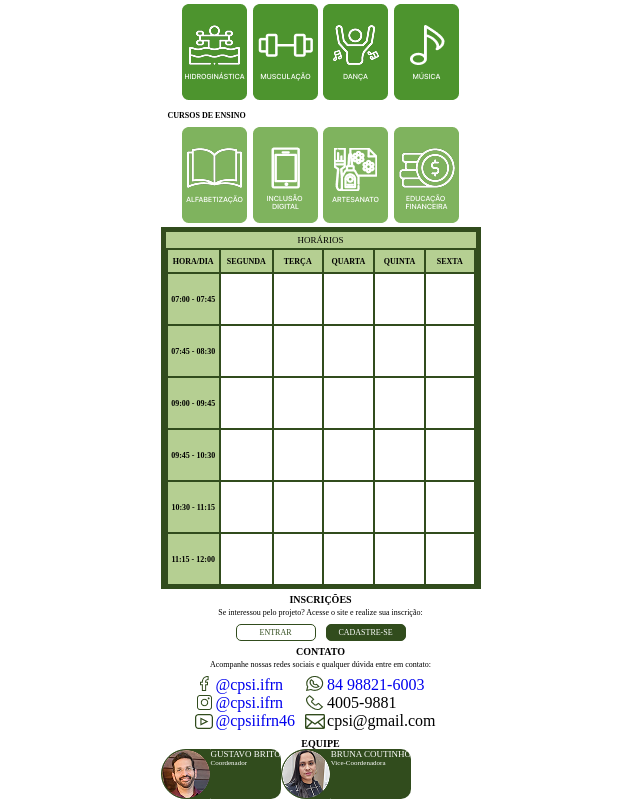
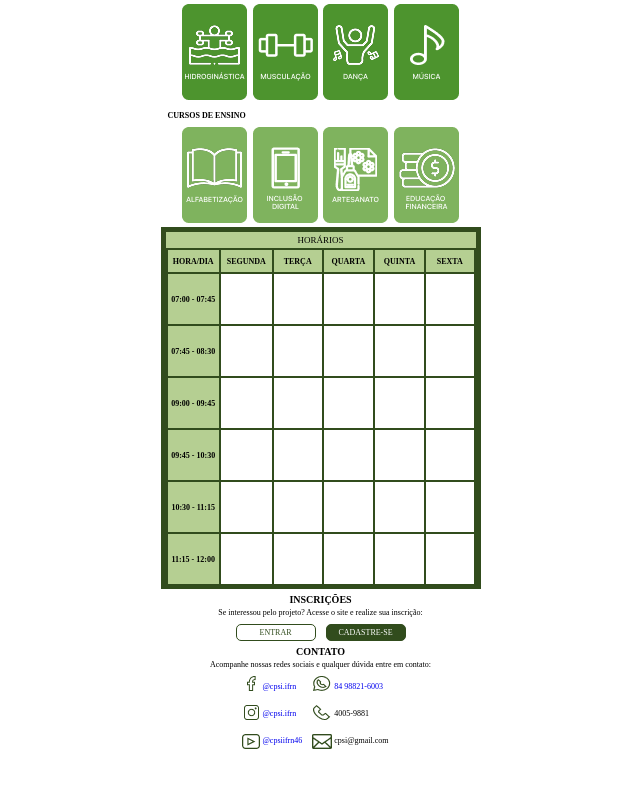
Before and after one commit to Lielly/CPSI-LandingPage-mobile, a plain HTML site: page index.html in a window 1280 px wide. Shown: the part 3079-3878 px from the top of the page, without its empty margins (355-995 px from the left). After the commit the page ends 3842 px from the top, so only its background shows below. Drawn offline with Linux system fonts and the light colour scheme; a web font is replaced by a local one.

Commit message:
atualizando html e css de contato

```diff
--- a/index.html
+++ b/index.html
@@ -10,6 +10,11 @@
     <link rel="preconnect" href="https://fonts.googleapis.com">
     <link rel="preconnect" href="https://fonts.gstatic.com" crossorigin>
     <link href="https://fonts.googleapis.com/css2?family=Inknut+Antiqua:wght@300;400;500;600;700;800;900&display=swap" rel="stylesheet">
+
+    <!-- INTER -->
+    <link rel="preconnect" href="https://fonts.googleapis.com">
+    <link rel="preconnect" href="https://fonts.gstatic.com" crossorigin>
+    <link href="https://fonts.googleapis.com/css2?family=Inter:ital,opsz,wght@0,14..32,100..900;1,14..32,100..900&display=swap" rel="stylesheet">
 
   </head>
   <body>
@@ -145,13 +150,13 @@
         <p>Acompanhe nossas redes sociais e qualquer dúvida entre em contato:</p>
         <div>
           <ul class="logos">
-            <li><a href="https://www.facebook.com/cpsi.ifrn/"><img src="imagens/logo-facebook.png" alt="logo facebook"></li>
-            <li><a href="https://www.instagram.com/cpsi.ifrn/"><img src="imagens/logo-instagram.png" alt="logo instagram"></li>
-            <li><a href="https://www.youtube.com/@cpsiifrn46/"><img src="imagens/logo-youtube.png" alt="logo youtube"></li>
+            <li><a href="https://www.facebook.com/cpsi.ifrn/"><img src="imagens/logo-facebook.png" alt="logo facebook"></a></li>
+            <li><a href="https://www.instagram.com/cpsi.ifrn?igsh=MXdwNW5pb3YyYWh6Ng=="><img src="imagens/logo-instagram.png" alt="logo instagram"></a></li>
+            <li><a href="https://www.youtube.com/@cpsiifrn46/"><img src="imagens/logo-youtube.png" alt="logo youtube"></a></li>
           </ul>
           <ul class="infos">
             <li><a href="https://www.facebook.com/cpsi.ifrn/">@cpsi.ifrn</a></li>
-            <li><a href="https://www.instagram.com/cpsi.ifrn/">@cpsi.ifrn</a></li>
+            <li><a href="https://www.instagram.com/cpsi.ifrn?igsh=MXdwNW5pb3YyYWh6Ng==">@cpsi.ifrn</a></li>
             <li><a href="https://www.youtube.com/@cpsiifrn46/">@cpsiifrn46</a></li>
           </ul>
           <ul class="logos">
@@ -166,21 +171,25 @@
           </ul>
         </div>
       </section>
-      <section class="equipe">
+      <!--<section class="equipe">
         <h2 id="equipe">EQUIPE</h2>
         <div>
-          <img src="imagens/foto-coordenador.png" alt="foto coordenador">
+          <div>
+            <img src="imagens/foto-coordenador.png" alt="fot0 coordenador">
             <ul>
               <li>GUSTAVO BRITO</li>
               <li>Coordenador</li>
             </ul>
+          </div>
+          <div>
             <img src="imagens/foto-vicecoordenadora.png" alt="foto vice-coordenadora">
             <ul>
               <li>BRUNA COUTINHO</li>
               <li>Vice-Coordenadora</li>
             </ul>
           </div>
-      </section>
+        </div>
+      </section>-->
     </main>
     <!--<footer>
       <h4>Localização</h4>
--- a/style.css
+++ b/style.css
@@ -3,8 +3,9 @@
     padding: 0;
     list-style-type: none;
     text-decoration: none;
+    /*font-family: "Inter", sans-serif;*/
 }
-/* */
+
 .colunae{
     width: 515.5px;
     height: 170em;
@@ -12,7 +13,7 @@
     background-color: #95AB7C;
 }
 .colunad{
-    width: 515.5px;
+    width: 515.4px;
     height: 170em;
     float: right;
     background-color: #95AB7C;
@@ -22,7 +23,7 @@ header{
     background-color: #FFFFFF;
     width: 320px;
     height: 50px;
-    margin-left: 515.5px;
+    margin-left: 515.6px;
     position: sticky;
     top: 0px;
     display: flex;
@@ -88,7 +89,6 @@ section.projeto{
     margin-left: 515.5px;
     background-color: #314C1D;
     color: #FFFFFF;
-    /*padding: 10px; tirar padding e usar margin nos itens!!!*/
 }
 .projeto h2{
     text-align: center;
@@ -96,7 +96,6 @@ section.projeto{
     padding: 10px 0 5px;
 }
 .projeto p{
-    /*margin-left: 25px;*/
     padding: 0  0 15px 25px;
     font-size: 8px;
 }
@@ -222,11 +221,18 @@ section.contato{
     display: flex;
     justify-content: center;
 }
+.logos li{
+    margin-bottom: 10px;
+}
 .infos{
+    margin-top: 6px;
     text-align: left;
-    /*font-size: 8px; (ajustar tamanho da fonte e espaçamento)*/
+    font-size: 8px; /*(ajustar tamanho da fonte e espaçamento)*/
     margin-left: 2px;
     margin-right: 10px;
+}
+.infos li{
+    margin-bottom: 18px;
 }
 /*.contato ul{
     display: flex;
@@ -247,11 +253,11 @@ section.equipe{
     display: flex;
     height: 50px;
 }
-.equipe img{
+.equipe img, .equipe ul{
     background-color: #314C1D;
-    border: 1px solid #314C1D;
+    /*remover o raidus(se funcionar sem)
     border-top-left-radius: 60px;
-    border-bottom-left-radius: 60px;
+    border-bottom-left-radius: 60px;*/
 }
 .equipe ul{
     background-color: #314C1D;
@@ -269,6 +275,7 @@ section.equipe{
 .equipe li:last-child{
     font-size: 7px;
 }
+
 /*.equipe div{
     display: flex;
     align-items: center;
```
Lines whose indentation alone changed are shown as unchanged.
